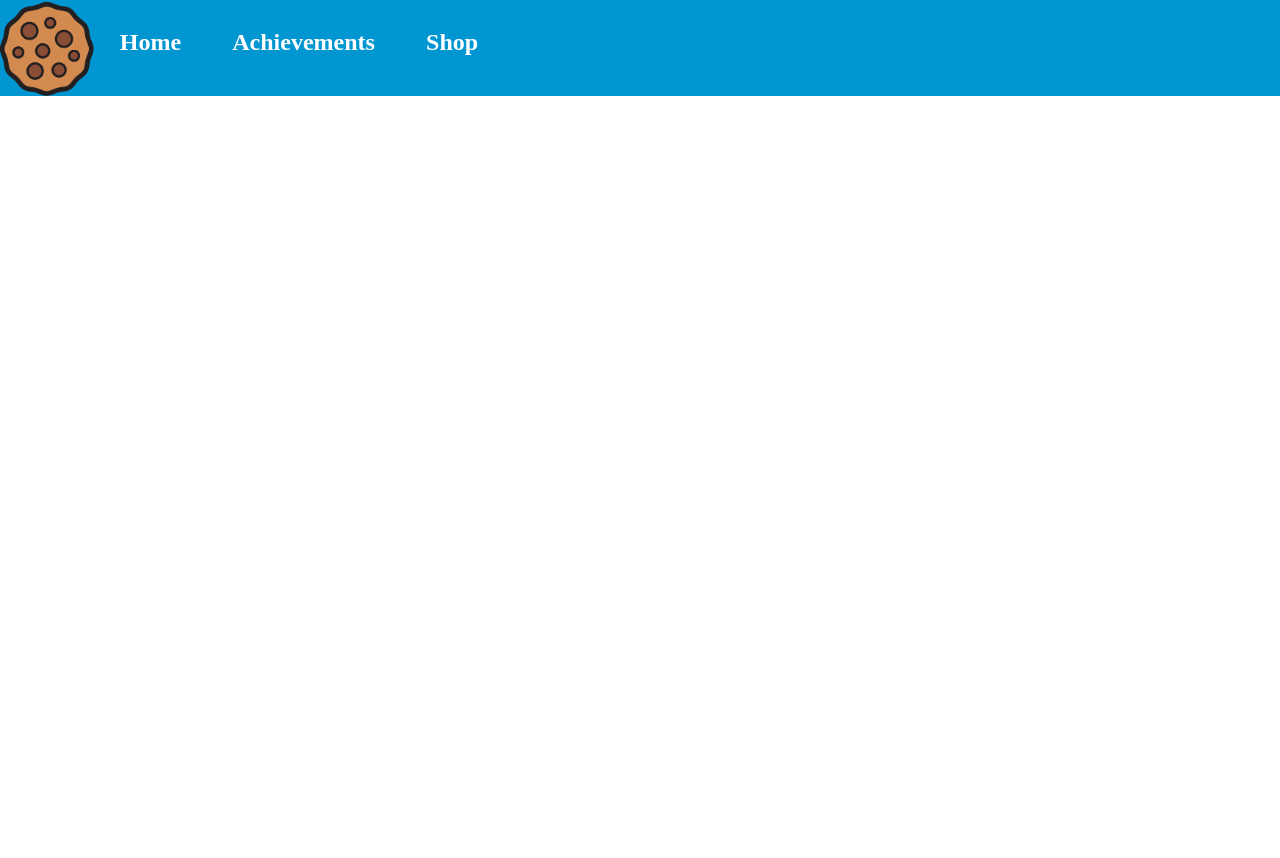
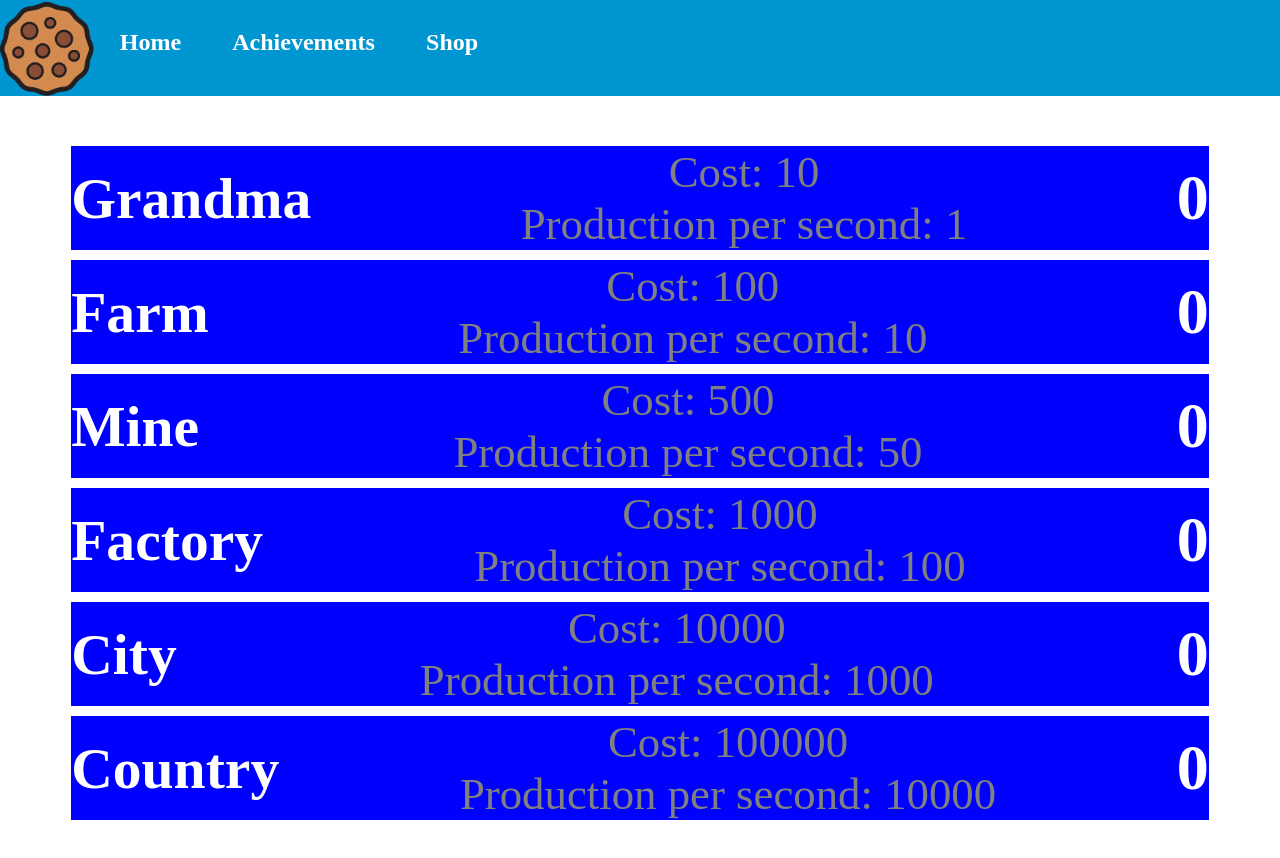
Before and after one commit to Jump3rr/Clicker, a React (Create React App) app: page /Shop in a window 1280 px wide. Shown: the top 858 px of the page. Before the commit the page ends 800 px from the top, so only its background shows below. Built offline with nearby package versions, Linux system fonts and the light colour scheme.

Commit message:
created shop

```diff
--- /dev/null
+++ b/Compontents/Shop/IShop.ts
@@ -0,0 +1,45 @@
+export const ShopItems: IShop[] = [
+  {
+    name: "Grandma",
+    perSec: 1,
+    owned: 0,
+    cost: 10
+  },
+  {
+    name: "Farm",
+    perSec: 10,
+    owned: 0,
+    cost: 100
+  },
+  {
+    name: "Mine",
+    perSec: 50,
+    owned: 0,
+    cost: 500
+  },
+  {
+    name: "Factory",
+    perSec: 100,
+    owned: 0,
+    cost: 1000
+  },
+  {
+    name: "City",
+    perSec: 1000,
+    owned: 0,
+    cost: 10000
+  },
+  {
+    name: "Country",
+    perSec: 10000,
+    owned: 0,
+    cost: 100000
+  }
+];
+
+export interface IShop {
+  name: string;
+  perSec: number;
+  owned: number;
+  cost: number;
+}
--- a/Compontents/Shop/Shop.tsx
+++ b/Compontents/Shop/Shop.tsx
@@ -1,20 +1,96 @@
 import { FC } from "react";
-import ReactDOM from "react-dom";
-import { BrowserRouter as Router, Switch, Route, Link } from "react-router-dom";
-import { TopBar } from "../NavBar/TopBar";
 import styled from "styled-components";
+import { IShop, ShopItems } from "./IShop";
+import { IState } from "../reducers";
+import { ICounterReducer } from "../reducers/counterReducer";
+import { useDispatch, useSelector } from "react-redux";
+import { IRequiredReducer } from "../reducers/requiredReducer";
 
 const MainWrapper = styled.div`
   display: flex;
   margin-top: 12vh;
   flex-flow: row;
-
-  @media (max-width: 768px) {
-    display: flex;
-    flex-flow: column-reverse;
+`;
+const ItemSection = styled.div`
+  margin-top: 50px;
+  width: 100%;
+  display: grid;
+  grid-template-columns: repeat(auto-fill, 100%);
+  grid-auto-flow: row;
+  grid-gap: 10px;
+  padding: 0 5% 5% 5%;
+`;
+const OneItem = styled.div`
+  width: 100%;
+  background-color: blue;
+  display: flex;
+  flex-direction: repeat(auto-fill, 30%);
+  justify-content: space-between;
+  align-items: center;
+`;
+const ItemTitle = styled.div`
+  color: white;
+  font-weight: bold;
+  font-size: 4.5vw;
+  text-align: left;
+`;
+const ItemDescription = styled.div`
+  color: grey;
+  font-size: 3.5vw;
+  text-align: center;
+`;
+const OwnedNbr = styled.div`
+  color: white;
+  font-size: 5vw;
+  font-weight: bold;
+  text-align: right;
+`;
+const BuyButton = styled.button`
+  padding: 0.15em 0.6em;
+  border: 0.1em solid #ffffff;
+  margin: 0 0.3em 0.3em 0.3em;
+  border-radius: 0.12em;
+  font-size: 2.7vw;
+  color: white;
+  background-color: transparent;
+  text-align: center;
+  transition: all 0.2s;
+  &:hover {
+    color: #000000;
+    background-color: #ffffff;
   }
 `;
 
 export const Shop: FC = () => {
-  return <MainWrapper></MainWrapper>;
+  const { count } = useSelector<IState, ICounterReducer>((globalState) => ({
+    ...globalState.counter
+  }));
+
+  function CanBeBuy(required: number) {
+    if (count > required) {
+      return <BuyButton>Buy</BuyButton>;
+    }
+  }
+
+  return (
+    <MainWrapper>
+      <ItemSection>
+        {ShopItems.map((item) => {
+          return [
+            <OneItem>
+              <ItemTitle>
+                {item.name}
+                <div>{CanBeBuy(item.cost)}</div>
+              </ItemTitle>
+              <ItemDescription>
+                <div>Cost: {item.cost}</div>
+                <div>Production per second: {item.perSec}</div>
+              </ItemDescription>
+              <OwnedNbr>{item.owned}</OwnedNbr>
+            </OneItem>
+          ];
+        })}
+      </ItemSection>
+    </MainWrapper>
+  );
 };
```
